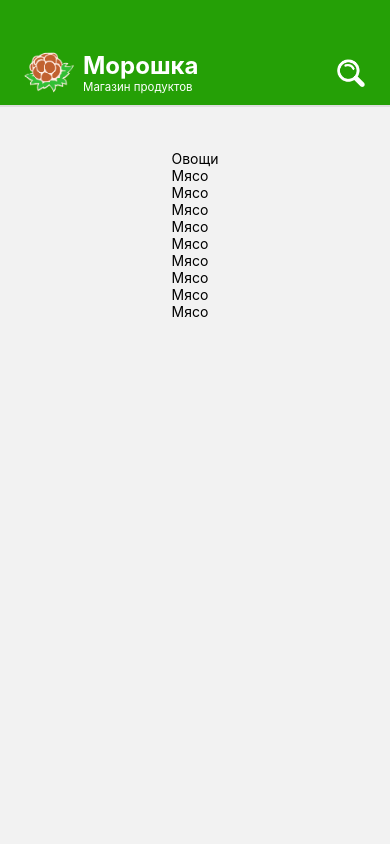
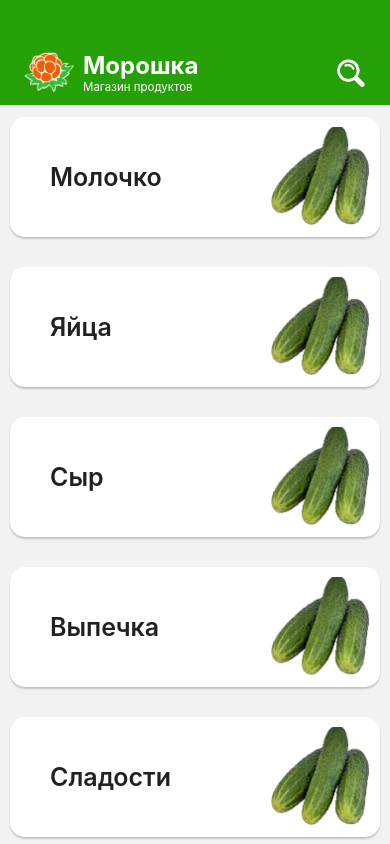
Before and after one commit to Nastyay-SuperPuper3/Moroshka, a React Native app: screen / in a window 390 px wide. Shown: the top 844 px of the page. Built offline with nearby package versions, Linux system fonts and the light colour scheme.

Commit message:
complited category list

```diff
--- a/components/CategoryList/CategoryList.js
+++ b/components/CategoryList/CategoryList.js
@@ -18,44 +18,39 @@ const DATA = [
     },
     {
         id: 3,
-        title: 'Мясо',
+        title: 'Молочко',
         img: Cucumber
     },
     {
         id: 4,
-        title: 'Мясо',
+        title: 'Яйца',
         img: Cucumber
     },
     {
         id: 5,
-        title: 'Мясо',
+        title: 'Сыр',
         img: Cucumber
     },
     {
         id: 6,
-        title: 'Мясо',
+        title: 'Выпечка',
         img: Cucumber
     },
     {
         id: 7,
-        title: 'Мясо',
+        title: 'Сладости',
         img: Cucumber
     },
     {
         id: 8,
-        title: 'Мясо',
+        title: 'Фрукты',
         img: Cucumber
     },
     {
         id: 9,
-        title: 'Мясо',
+        title: 'Рыба',
         img: Cucumber
-    },
-    {
-        id: 9,
-        title: 'Мясо',
-        img: Cucumber
-    },
+    }
 ]
 
 // const CategoriesOutput = () => {
@@ -72,8 +67,9 @@ const DATA = [
 
 const CategoryItem = ({ data }) => {
     return (
-        <View>
-            <Text>{data.title}</Text>
+        <View style={styles.categoryItem}>
+            <Text style={styles.categoryTitle}>{data.title}</Text>
+            <Image style={styles.categoryImg} source={data.img} />
         </View>
     )
 }
@@ -81,21 +77,21 @@ const CategoryItem = ({ data }) => {
 
 export default function CategoryList() {
 
-    const RenderItem = ({item}) => {
+    const RenderItem = ({ item }) => {
         return (
-            <CategoryItem data={item}/>
+            <CategoryItem data={item} />
         )
     }
 
 
     return (
         <SafeAreaView style={styles.container}>
-          <FlatList
-            data={DATA}
-            renderItem={RenderItem}
-            keyExtractor={item => item.id}
+            <FlatList
+                data={DATA}
+                renderItem={RenderItem}
+                keyExtractor={item => item.id}
 
-          />
+            />
         </SafeAreaView>
     );
 
@@ -103,13 +99,35 @@ export default function CategoryList() {
 
 
 const styles = StyleSheet.create({
-    container: {
+    categoryItem: {
+
         flex: 1,
+        padding: 10,
+        flexDirection: 'row',
+        justifyContent: 'space-between',
         alignItems: 'center',
-        justifyContent: 'center',
+        alignSelf: 'stretch',
+        backgroundColor: '#fff',
+        margin: 10,
+        marginTop: 20,
+        paddingLeft: 40,
+        borderRadius: 15,
+        shadowColor: "#000",
+        shadowOpacity: 0.2,
+        shadowRadius: 2,
+        shadowOffset: {
+            height: 2,
+            width: 0
+        }
     },
-    categoryItem: {
-        backgroundColor: 'red',
-        margin: 10,
+    categoryImg: {
+        resizeMode: "cover",
+        width: 100,
+        height: 100,
+    },
+    categoryTitle: {
+        fontSize: 25,
+        fontWeight: '600',
+        color: '#212121'
     }
 });
--- a/components/Header/Header.js
+++ b/components/Header/Header.js
@@ -27,6 +27,8 @@ export default function Header(props) {
 
 const styles = StyleSheet.create({
   header: {
+    zIndex: 3, // works on ios
+    elevation: 3, // works on android
     flex: 1,
     flexDirection: 'row',
     alignItems: 'center',
@@ -34,8 +36,6 @@ const styles = StyleSheet.create({
     top: 0,
     width: '100%',
     backgroundColor: '#25A006',
-    borderBottomColor: '#dedede',
-    borderBottomWidth: 2,
     paddingTop: 50,
     paddingBottom: 10,
     padding: 20,
--- a/pages/CategoryScreen/CategoryScreen.js
+++ b/pages/CategoryScreen/CategoryScreen.js
@@ -16,10 +16,8 @@ export default function CategoryScreen({ navigation }) {
 
 const styles = StyleSheet.create({
   container: {
-    flex: 1,
-    alignItems: 'center',
-    justifyContent: 'center',
-    marginTop: 150
+    alignSelf: 'stretch',
+    marginTop: 100
   },
   headerContainer: {
     flex: 1,
```
Also changed, not shown: assets/header/logo.png.
